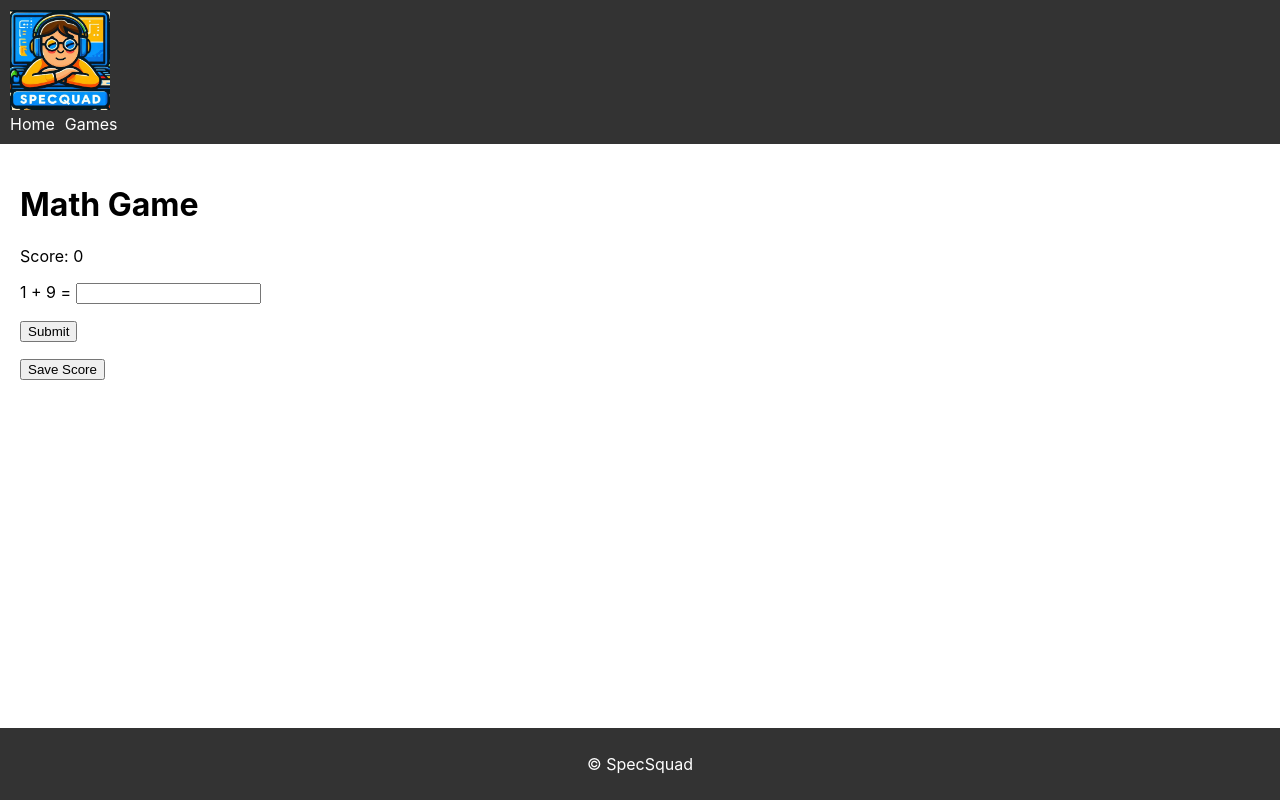
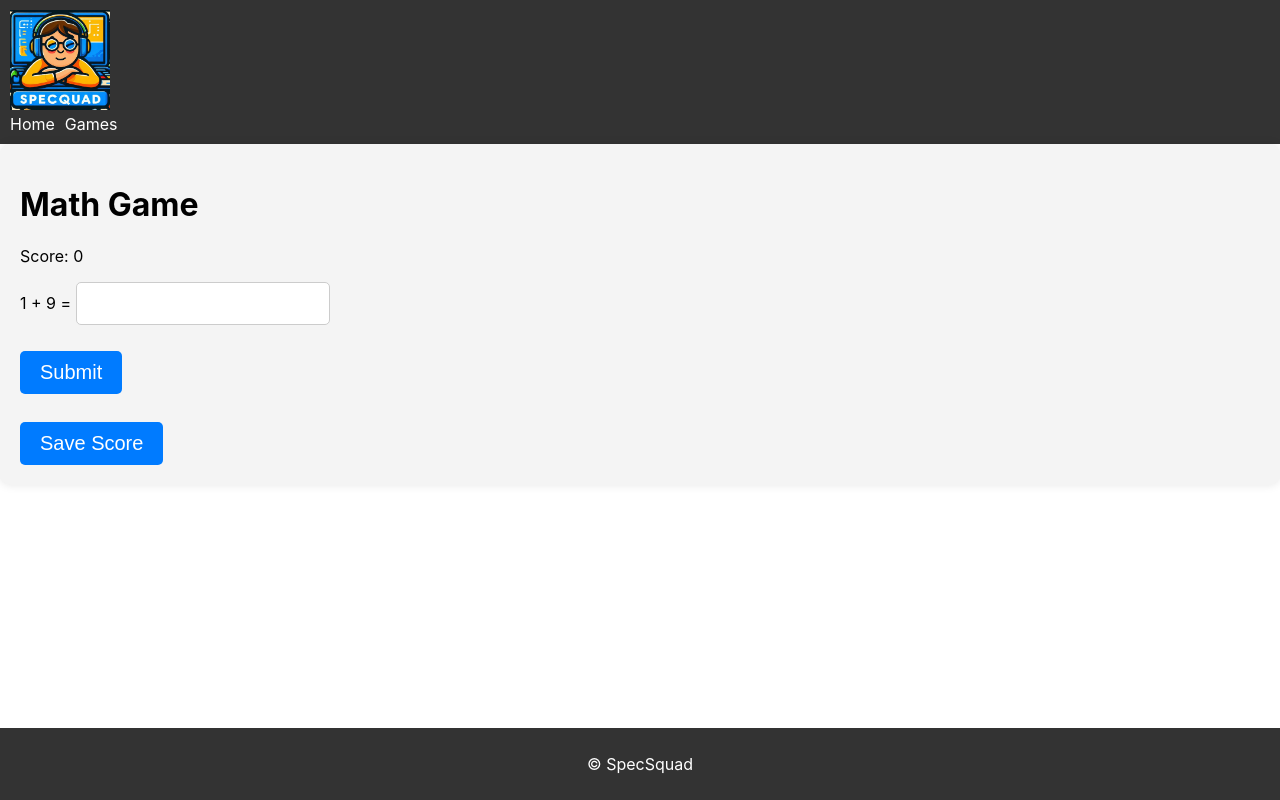
Before and after one commit to NicholasWahome/SOEN357, a React (Create React App) app in the folder frontend/: page /mathgame in a window 1280 px wide. Built offline with nearby package versions, Linux system fonts and the light colour scheme.

Commit message:
Added some colouring

```diff
--- a/frontend/src/pages/mathgame.js
+++ b/frontend/src/pages/mathgame.js
@@ -1,6 +1,7 @@
 import React, { useState, useEffect } from "react";
 import NavigationBar from "../navigationBar/navigationBar";
 import Footer from "../component/footer";
+
 const MathGame = () => {
   const [score, setScore] = useState(0);
   const [num1, setNum1] = useState(0);
@@ -41,21 +42,46 @@ const MathGame = () => {
   const saveScore = () => {
     localStorage.setItem("mathGameScore", score);
   };
-  const gameBlockStyle =  {
-    margin:"0 auto",
-    padding: "20px",
-  }
-
   const loadScore = () => {
     const savedScore = localStorage.getItem("mathGameScore");
     if (savedScore) {
       setScore(parseInt(savedScore));
     }
   };
+  const gameBlockStyle = {
+    margin: "0 auto",
+    padding: "20px",
+    backgroundColor: "#F4F4F4", // Calming background color
+    borderRadius: "10px",
+    boxShadow: "0 0 10px rgba(0, 0, 0, 0.1)", // Soft shadow for contrast
+  };
+
+  const inputStyle = {
+    fontSize: "18px", // Increased font size
+    padding: "10px",
+    borderRadius: "5px",
+    border: "1px solid #ccc", // Subtle border for input field
+  };
+
+  const buttonStyle = {
+    fontSize: "20px", // Increased font size
+    padding: "10px 20px",
+    borderRadius: "5px",
+    backgroundColor: "#007BFF", // Distinguished button color
+    color: "#fff", // White text for contrast
+    border: "none",
+    cursor: "pointer",
+    marginTop: "10px",
+  };
+
+  const messageStyle = {
+    fontSize: "18px", // Increased font size
+    marginTop: "10px",
+  };
 
   return (
     <div>
-    <NavigationBar/>
+      <NavigationBar />
       <div style={gameBlockStyle}>
         <h1>Math Game</h1>
         <p>Score: {score}</p>
@@ -66,15 +92,20 @@ const MathGame = () => {
               type="number"
               value={userAnswer}
               onChange={handleChange}
+              style={inputStyle}
               required
             />
           </p>
-        <button type="submit">Submit</button>
+          <button type="submit" style={buttonStyle}>
+            Submit
+          </button>
         </form>
-      <p>{message}</p>
-      <button onClick={saveScore}>Save Score</button>
+        <p style={messageStyle}>{message}</p>
+        <button onClick={saveScore} style={buttonStyle}>
+          Save Score
+        </button>
       </div>
-      <Footer/>
+      <Footer />
     </div>
   );
 };
```
Lines whose indentation alone changed are shown as unchanged.
